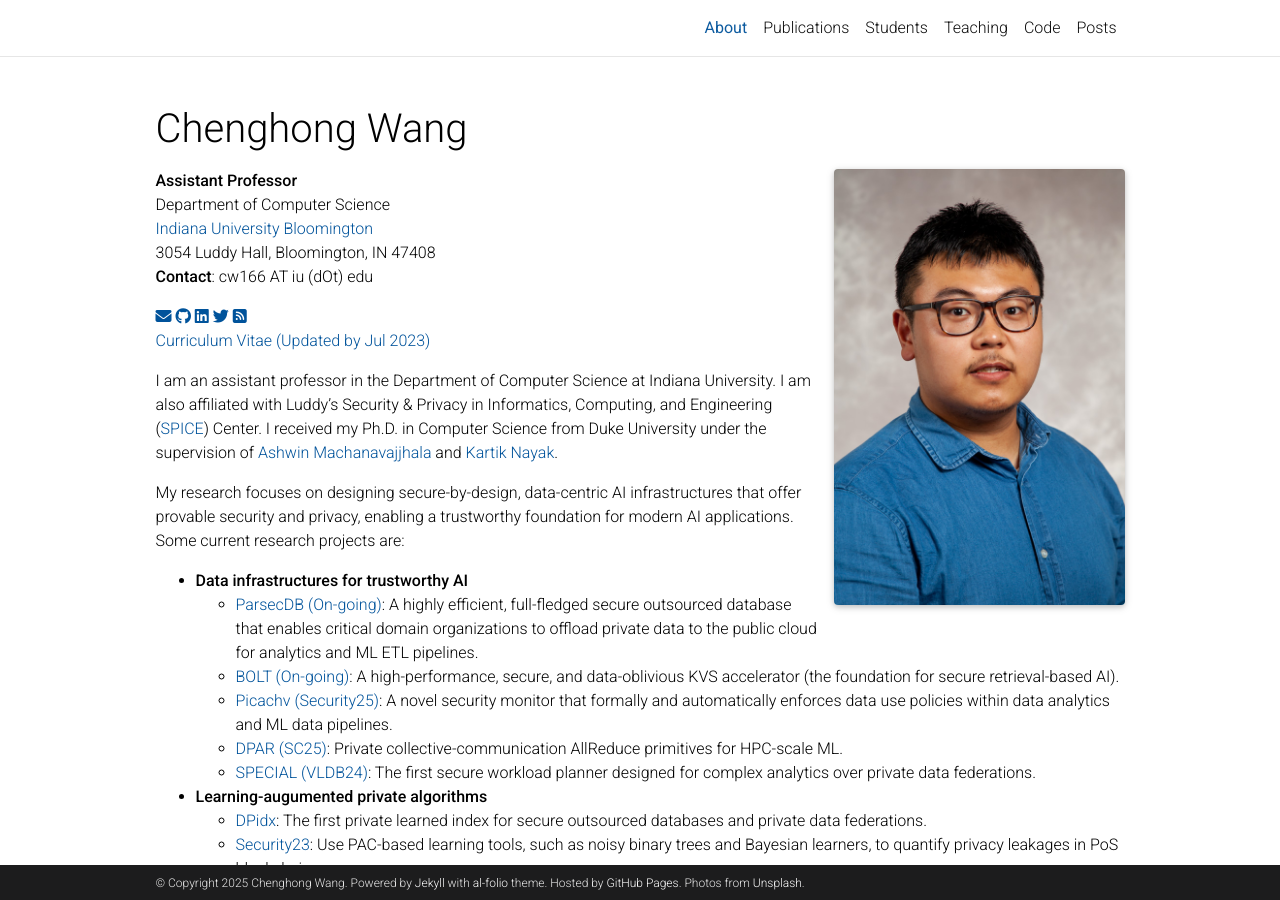
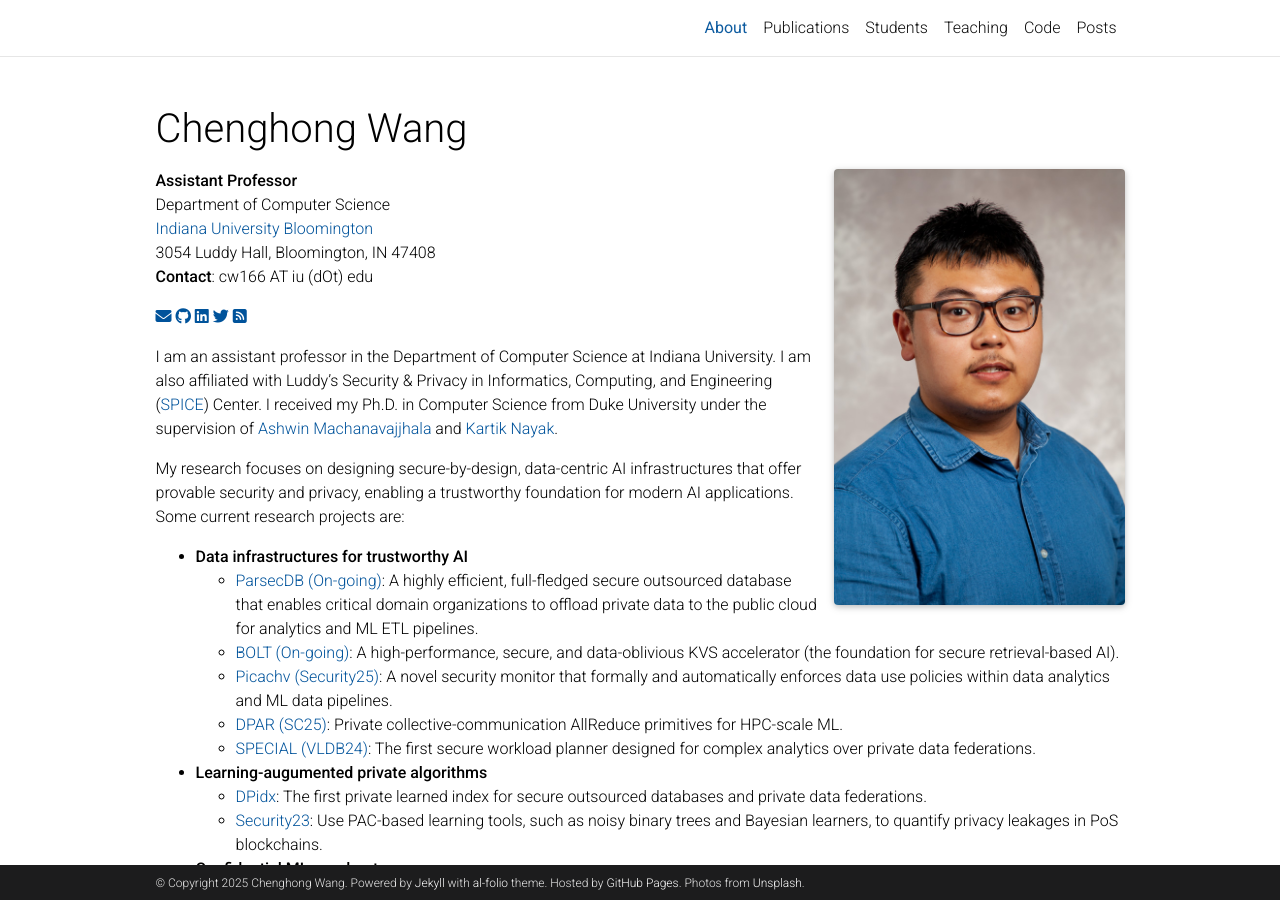
Before and after one commit to lovingmage/lovingmage.github.io, a Jekyll site: the page built from _pages/about.md, in a window 1280 px wide and 900 px high. Built offline with Jekyll 4.4.1, drawn with Linux system fonts in a browser that asks for light colours; full-size pictures stand in for the smaller copies a plugin makes; comment, search, counter and statistics services are not loaded; a style sheet for code colours, icons or effects is not loaded.

Commit message:
Update about.md

```diff
--- a/_pages/about.md
+++ b/_pages/about.md
@@ -26,7 +26,7 @@ Department of Computer Science\
 {% include social.html %}
 </div>
 
-[Curriculum Vitae (Updated by Jul 2023)](https://drive.google.com/file/d/1CMdeAb2MwziHwk7GUZBaCBY0g55s0w1C/view?usp=drive_link)
+
 
 <b></b>
 
```
